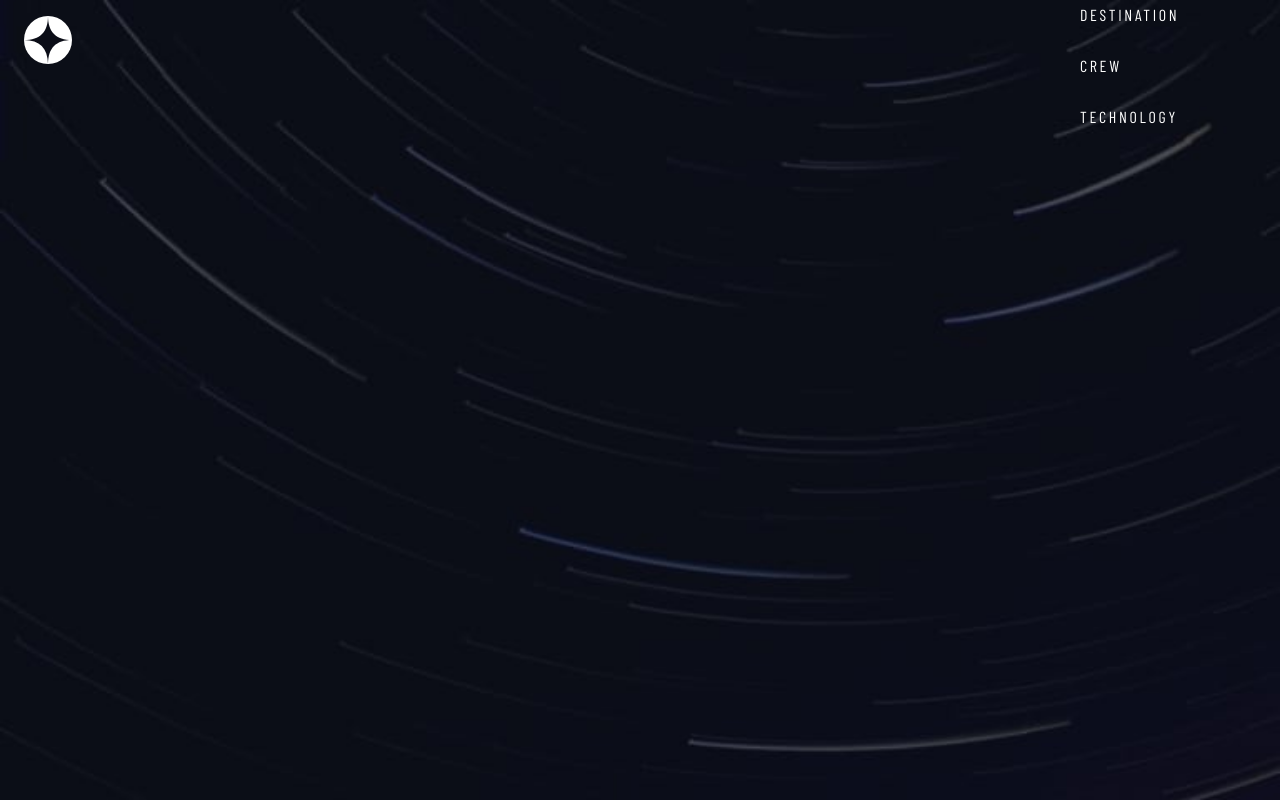
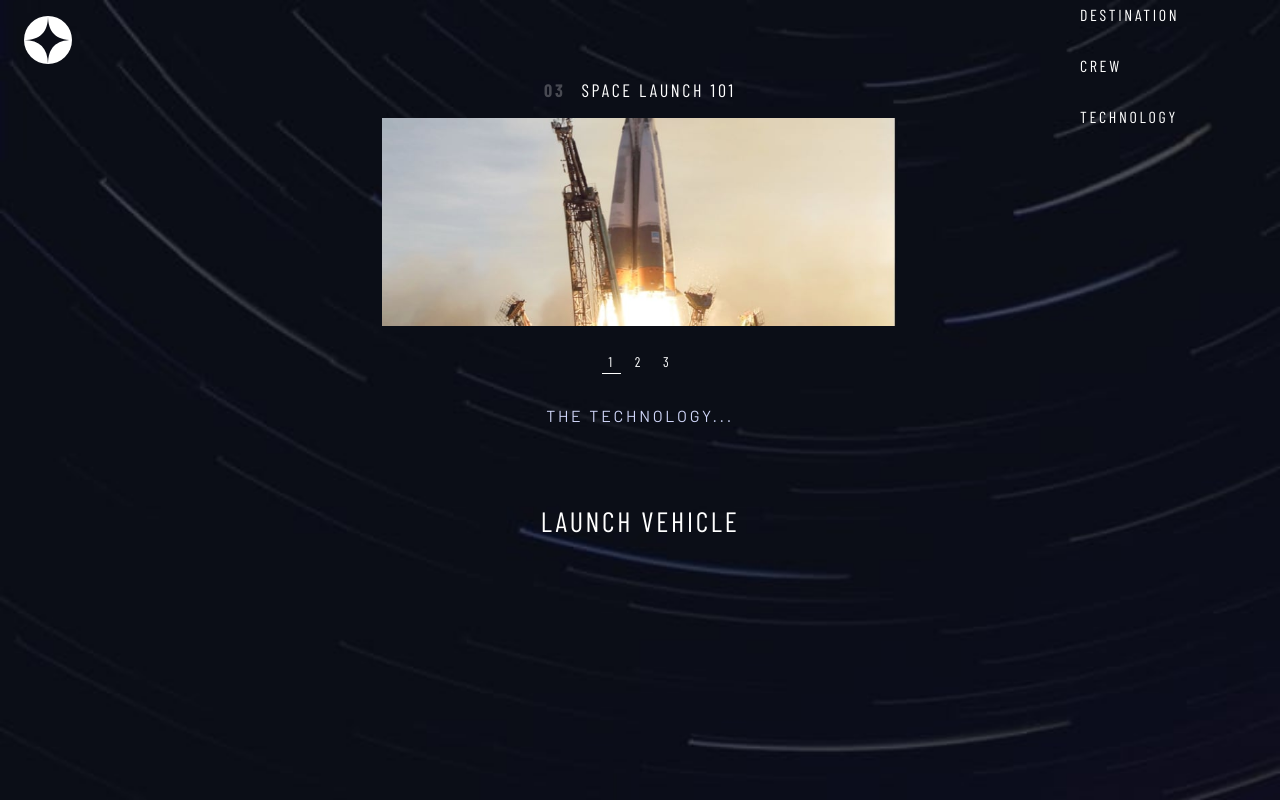
Before and after one commit to S-Brand5136/Space-Tourism, a React (Create React App) app: page /technology in a window 1280 px wide. Built offline with nearby package versions, Linux system fonts and the light colour scheme; a web font is replaced by a local one.

Commit message:
Add base styling/JSX/JS

```diff
--- a/src/pages/Technology.js
+++ b/src/pages/Technology.js
@@ -1,9 +1,71 @@
-import React from "react";
+import { useEffect, useState } from "react";
+import PageHeader from "../components/PageHeader";
+import ButtonGroup from "../components/ButtonGroup";
+import { Carousel } from "react-bootstrap";
+import Text from "../components/Text";
 
 import "./styles/Technology.scss";
+import { request } from "../helpers/request";
 
 const Technology = () => {
-  return <main className='tech'></main>;
+  const [data, setData] = useState([]);
+  const labels = [1, 2, 3];
+  const [itemNum, setItemNum] = useState(0);
+
+  useEffect(() => {
+    if (data.length <= 0) {
+      request.get("technology").then((data) => {
+        setData(data);
+        console.log(data);
+      });
+    }
+  }, [data]);
+
+  const carouselHandler = (num) => {
+    setItemNum(num);
+  };
+
+  return (
+    <main className='tech'>
+      <PageHeader number={"03"} title='space launch 101' />
+      <Carousel
+        interval={null}
+        controls={false}
+        indicators={false}
+        activeIndex={itemNum}
+      >
+        {data.map((item) => {
+          return (
+            <Carousel.Item interval={null} key={item.name}>
+              <div className='image-container'>
+                <img
+                  className='carousel-image'
+                  src={process.env.PUBLIC_URL + `${item.images.landscape}`}
+                  alt=''
+                />
+              </div>
+              <section className='info-card'>
+                <Text secondary secondaryHeading tag='h5'>
+                  The Technology...
+                </Text>
+                <Text secondaryHeading heading tag='h3'>
+                  {item.name}
+                </Text>
+                <Text className='mt-5'>{item.description}</Text>
+              </section>
+            </Carousel.Item>
+          );
+        })}
+        <div className='indicators'>
+          <ButtonGroup
+            active={itemNum}
+            itemArray={labels}
+            handler={carouselHandler}
+          />
+        </div>
+      </Carousel>
+    </main>
+  );
 };
 
 export default Technology;
--- a/src/pages/styles/Destination.scss
+++ b/src/pages/styles/Destination.scss
@@ -29,7 +29,6 @@ div.carousel-item {
 div.indicators {
   position: relative;
   top: 15.5rem;
-  // margin-bottom: 8rem;
   display: flex;
   justify-content: center;
   align-items: center;
--- a/src/pages/styles/Technology.scss
+++ b/src/pages/styles/Technology.scss
@@ -7,4 +7,15 @@ main.tech {
     "../../../public/assets/technology/background-technology-tablet.jpg",
     "../../../public/assets/technology/background-technology-desktop.jpg"
   );
+
+  display: flex;
+  flex-direction: column;
+  justify-content: flex-start;
+  align-items: center;
+  padding: 5rem 0 3rem 0;
+  overflow-x: hidden;
+
+  .info-card {
+    padding: 0 5rem 0 5rem;
+  }
 }
```
